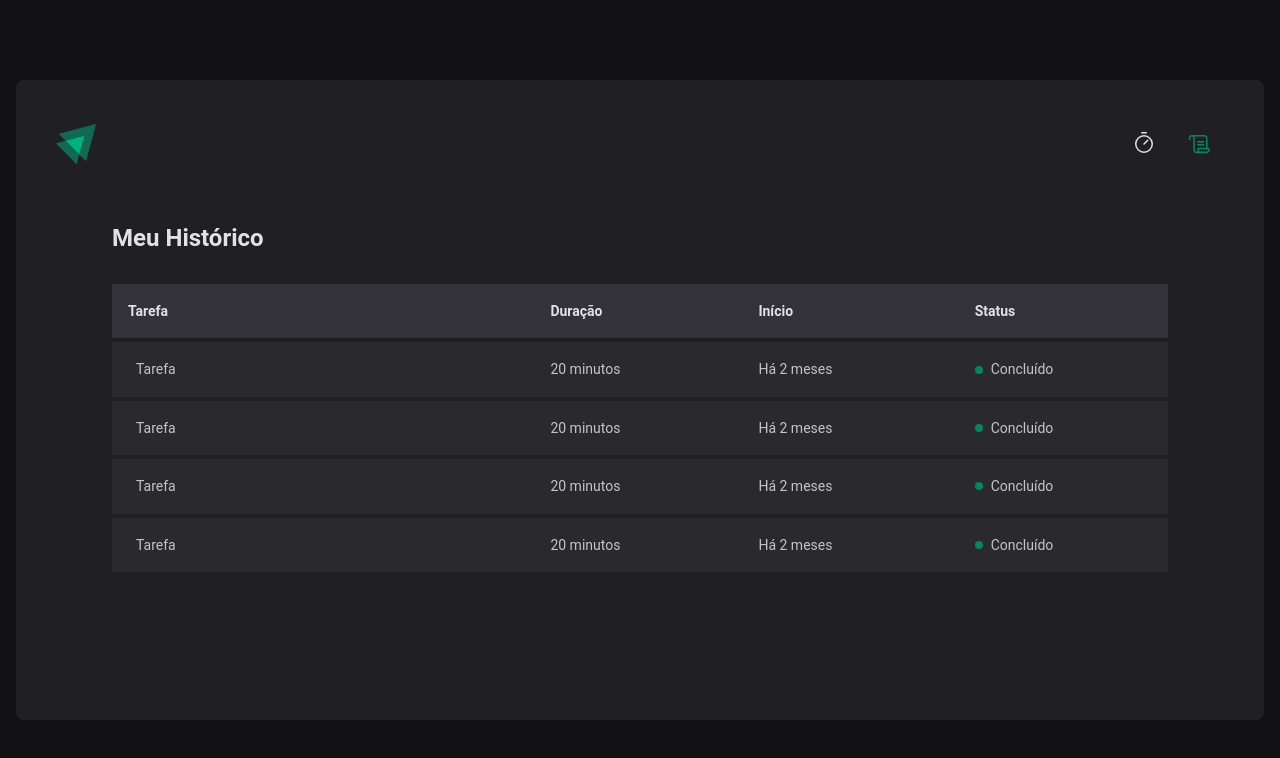
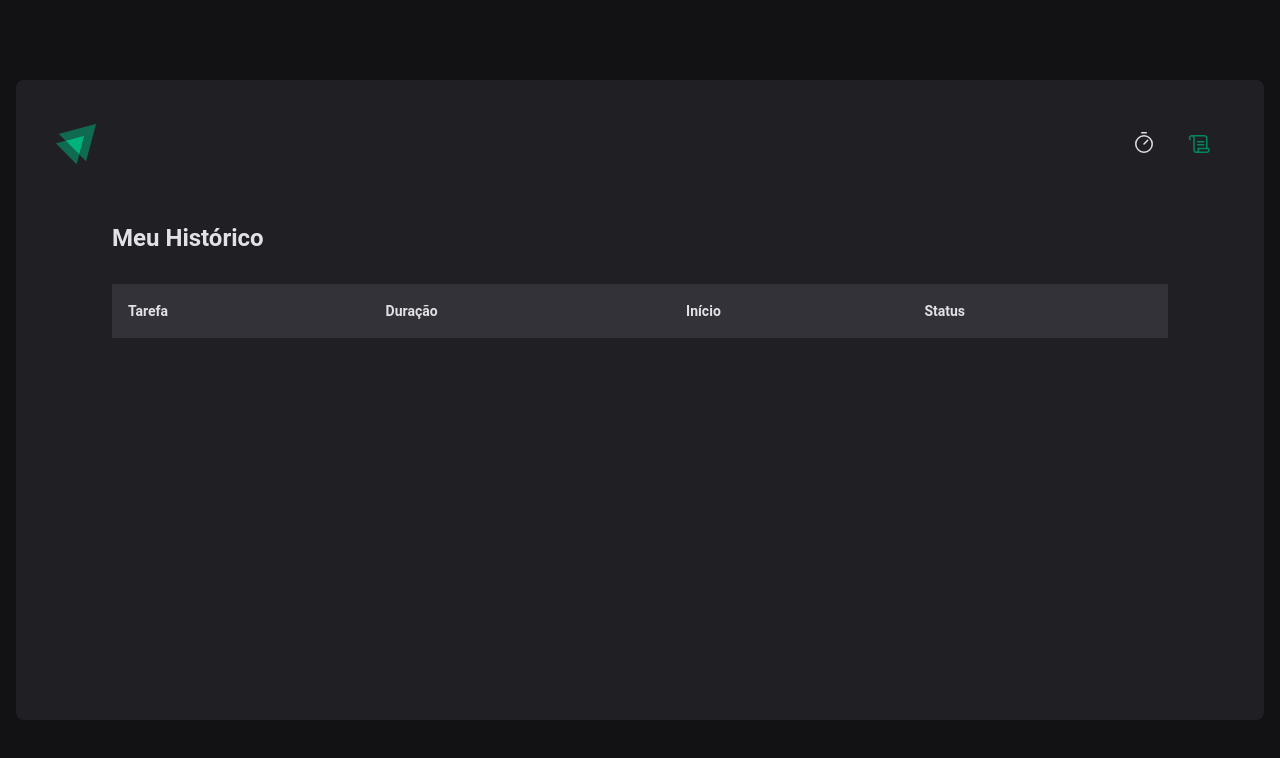
Before and after one commit to MJB2012/TaskTimer, a React (Vite) app: page /history in a window 1280 px wide. Shown: the top 758 px of the page. Built offline with nearby package versions, Linux system fonts and the light colour scheme.

Commit message:
TaskTimer

```diff
--- a/src/Pages/HIstory/index.tsx
+++ b/src/Pages/HIstory/index.tsx
@@ -1,6 +1,10 @@
+import { useContext } from 'react'
+import { CyclesContext } from '../../Context/CyclesContext'
 import { HistoryContainer, HistoryList, Status } from './styles'
 
 export function History() {
+  const { cycles } = useContext(CyclesContext)
+
   return (
     <HistoryContainer>
       <h1>Meu Histórico</h1>
@@ -16,38 +20,26 @@ export function History() {
             </tr>
           </thead>
           <tbody>
-            <tr>
-              <td>Tarefa</td>
-              <td>20 minutos</td>
-              <td>Há 2 meses</td>
-              <td>
-                <Status statusColor="green">Concluído</Status>
-              </td>
-            </tr>
-            <tr>
-              <td>Tarefa</td>
-              <td>20 minutos</td>
-              <td>Há 2 meses</td>
-              <td>
-                <Status statusColor="green">Concluído</Status>
-              </td>
-            </tr>
-            <tr>
-              <td>Tarefa</td>
-              <td>20 minutos</td>
-              <td>Há 2 meses</td>
-              <td>
-                <Status statusColor="green">Concluído</Status>
-              </td>
-            </tr>
-            <tr>
-              <td>Tarefa</td>
-              <td>20 minutos</td>
-              <td>Há 2 meses</td>
-              <td>
-                <Status statusColor="green">Concluído</Status>
-              </td>
-            </tr>
+            {cycles.map((cycle) => {
+              return (
+                <tr key={cycle.id}>
+                  <td>{cycle.task}</td>
+                  <td>{cycle.minutesAmount}</td>
+                  <td>{cycle.startDate.toISOString()} minutos</td>
+                  <td>
+                    {cycle.finishedDate && (
+                      <Status statusColor="green">Concluído</Status>
+                    )}
+                    {cycle.interrupedDate && (
+                      <Status statusColor="red">Interrompido</Status>
+                    )}
+                    {cycle.interrupedDate && !cycle.finishedDate && (
+                      <Status statusColor="yellow">Em andamento</Status>
+                    )}
+                  </td>
+                </tr>
+              )
+            })}
           </tbody>
         </table>
       </HistoryList>
```
